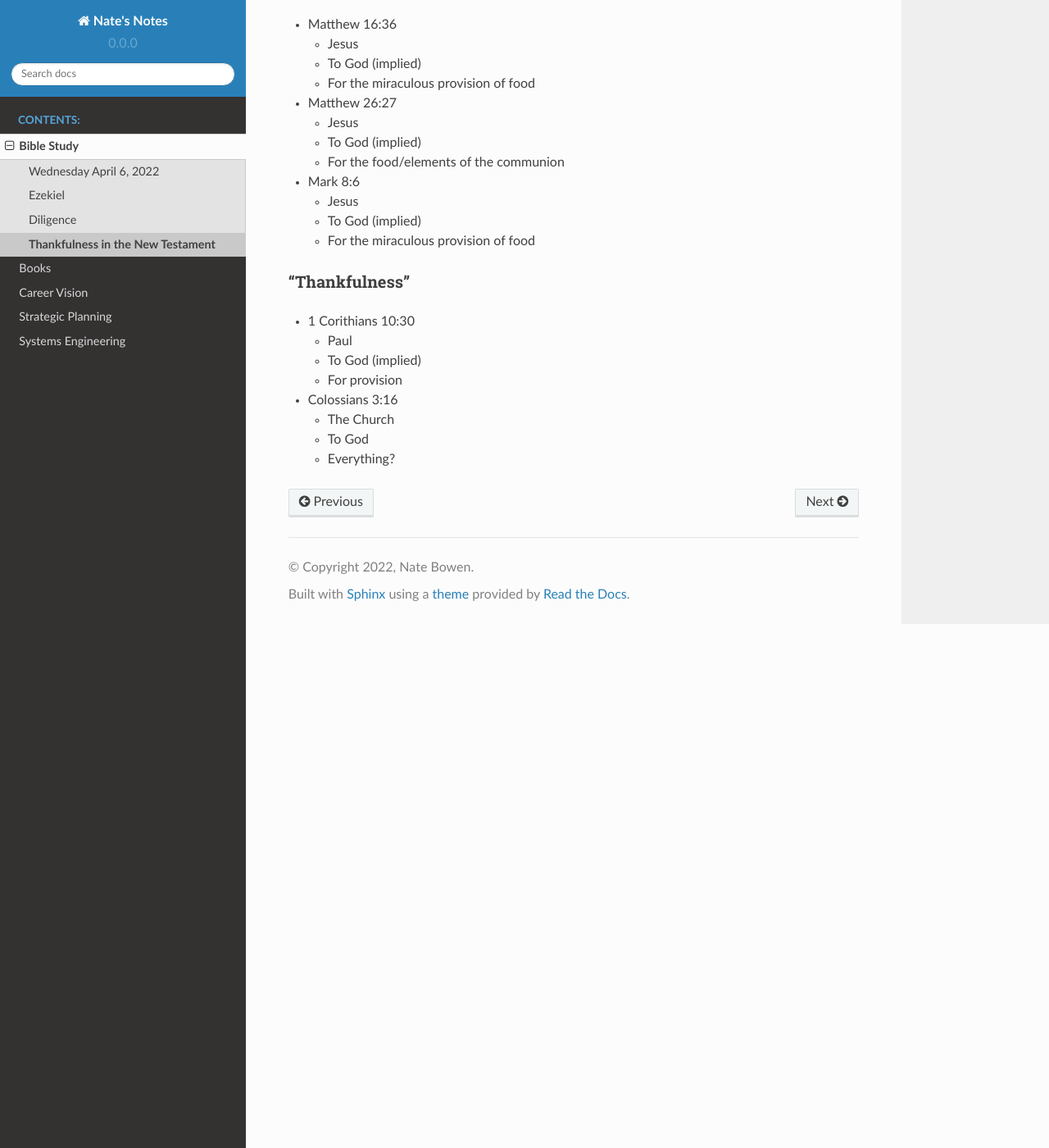
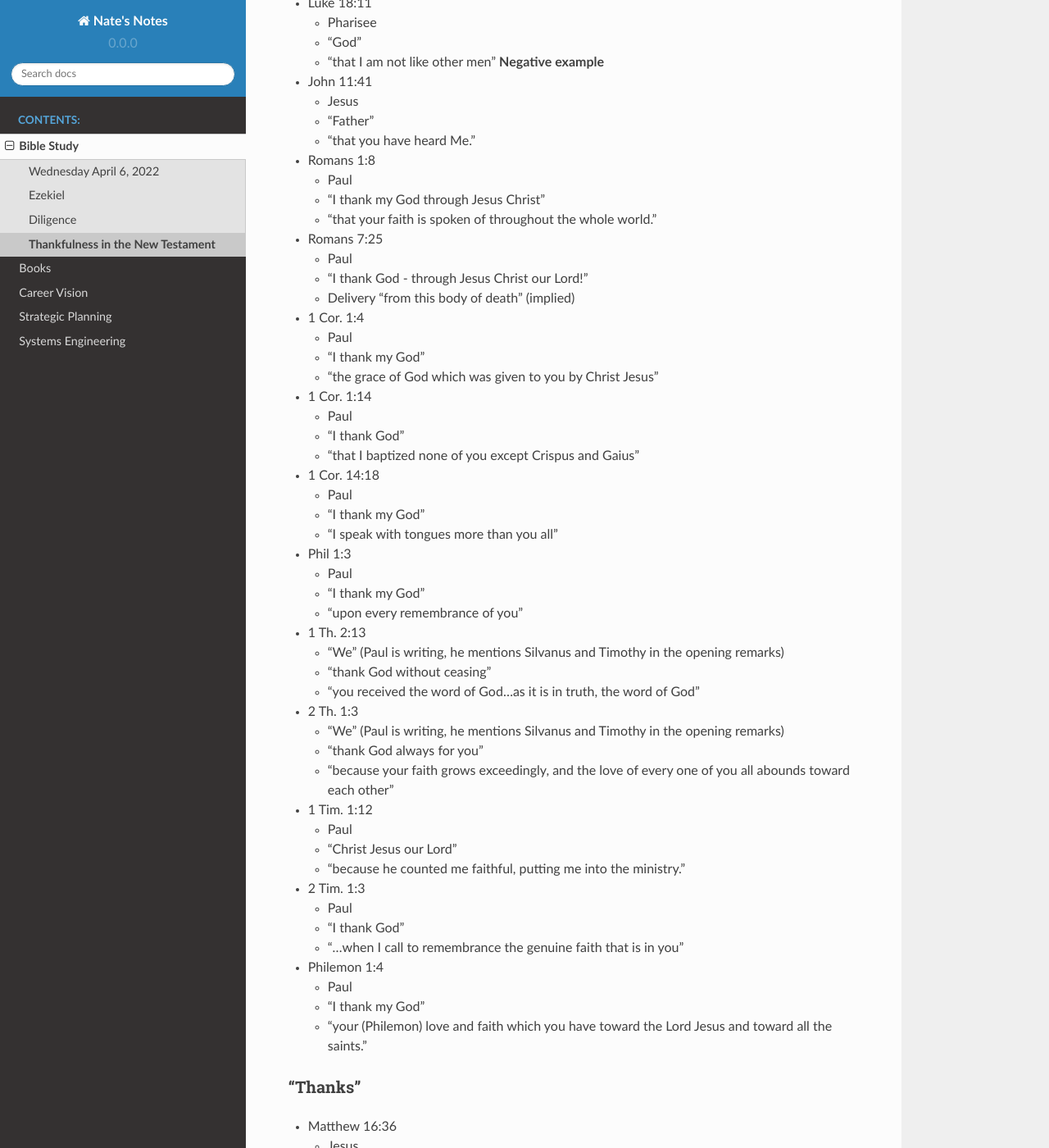
Before and after one commit to NateBowen/nates-docs, a Sphinx documentation site: the page built from source/bible-study/thematic-study/thankfulness-nt.md, in a window 1280 px wide and 1400 px high, scrolled down 954 px. Shown: the whole window at 82% size. Built offline with Sphinx 7.4.7 and the Read the Docs theme 2.0.0, drawn with Linux system fonts in a browser that asks for light colours; some of the changed text lies outside the part shown.

Commit message:
Add more notes on Thanks in NT

```diff
--- a/source/bible-study/thematic-study/thankfulness-nt.md
+++ b/source/bible-study/thematic-study/thankfulness-nt.md
@@ -14,7 +14,9 @@ Variations:
 
 ## References
 
-### "Thank
+Using a search from [Blue Letter Bible](https://www.blueletterbible.org/search/search.cfm?Criteria=thank&t=NKJV&csr=9#s=s_primary_0_1).
+
+### "Thank"
 
 * Matthew 11:25
   * Jesus
@@ -28,6 +30,58 @@ Variations:
   * A master
   * (does not) thank a servant
   * When he has done what he was commanded to do
+* Luke 18:11
+  * Pharisee
+  * "God"
+  * "that I am not like other men" **Negative example**
+* John 11:41
+  * Jesus
+  * "Father"
+  * "that you have heard Me."
+* Romans 1:8
+  * Paul
+  * "I thank my God through Jesus Christ"
+  * "that your faith is spoken of throughout the whole world."
+* Romans 7:25
+  * Paul
+  * "I thank God - through Jesus Christ our Lord!"
+  * Delivery "from this body of death" (implied)
+* 1 Cor. 1:4
+  * Paul
+  * "I thank my God"
+  * "the grace of God which was given to you by Christ Jesus"
+* 1 Cor. 1:14
+  * Paul
+  * "I thank God"
+  * "that I baptized none of you except Crispus and Gaius"
+* 1 Cor. 14:18
+  * Paul
+  * "I thank my God"
+  * "I speak with tongues more than you all"
+* Phil 1:3
+  * Paul
+  * "I thank my God"
+  * "upon every remembrance of you"
+* 1 Th. 2:13
+  * "We" (Paul is writing, he mentions Silvanus and Timothy in the opening remarks)
+  * "thank God without ceasing"
+  * "you received the word of God...as it is in truth, the word of God"
+* 2 Th. 1:3
+  * "We" (Paul is writing, he mentions Silvanus and Timothy in the opening remarks)
+  * "thank God always for you"
+  * "because your faith grows exceedingly, and the love of every one of you all abounds toward each other"
+* 1 Tim. 1:12
+  * Paul
+  * "Christ Jesus our Lord"
+  * "because he counted me faithful, putting me into the ministry."
+* 2 Tim. 1:3
+  * Paul
+  * "I thank God"
+  * "...when I call to remembrance the genuine faith that is in you"
+* Philemon 1:4
+  * Paul
+  * "I thank my God"
+  * "your (Philemon) love and faith which you have toward the Lord Jesus and toward all the saints."
 
 ### "Thanks"
 
@@ -43,6 +97,40 @@ Variations:
   * Jesus
   * To God (implied)
   * For the miraculous provision of food
+* Mark 14:23
+* Luke 2:38
+* Luke 17:16
+* Luke 22:17
+* Luke 22:19
+* John 6:11
+* John 6:23
+* Acts 27:35
+* Romans 14:6
+* Romans 16:4
+* 1 Cor. 10:30
+* 1 Cor. 11:24
+* 1 Cor. 14:16
+* 1 Cor. 14:17
+* 1 Co 15:57
+* 2 Co 1:11
+* 2 Co 2:14
+* 2 Co 8:16
+* 2 Co 9:15
+* Eph 1:16
+* Eph 5:4
+* Eph 5:20
+* Col 1:3
+* Col 1:12
+* Col 3:17
+* 1 Th 1:2
+* 1 Th 3:9
+* 1 Th 5:18
+* 2 Th 2:13
+* 1 Ti 2:1
+* Heb 13:15
+* Rev 4:9
+* Rev 11:17
+
 
 ### "Thankfulness"
 
@@ -54,3 +142,15 @@ Variations:
   * The Church
   * To God
   * Everything?
+* Acts 24:3
+
+### "Thanksgiving"
+
+* 2 Co 4:15
+* 2 Co 9:11
+* Phl 4:6
+* Col 2:7
+* Col 4:2
+* 1 Ti 4:3
+* 1 Ti 4:4
+* Rev 7:12
```
